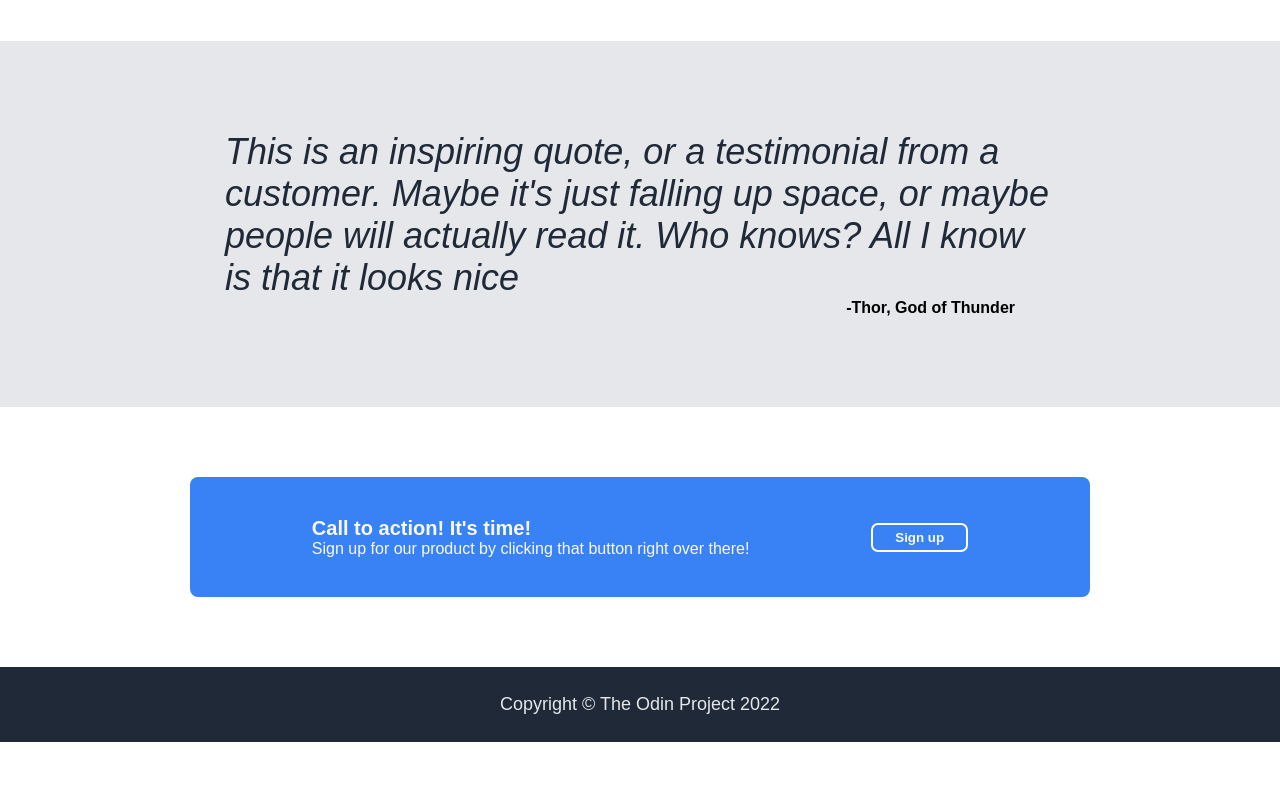
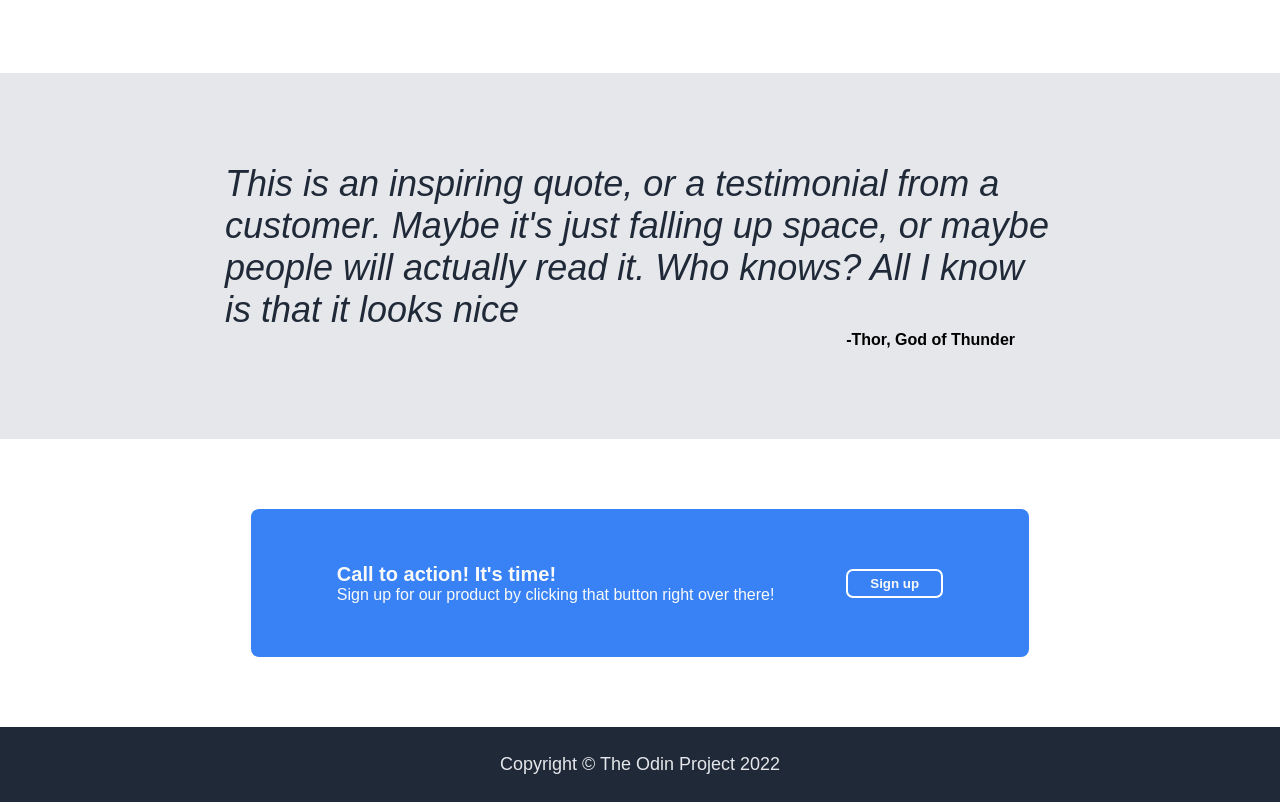
Before and after one commit to alex-dishen/landing-page, a plain HTML site: page index.html in a window 1280 px wide. Shown: the part 760-1562 px from the top of the page. Before the commit the page ends 1502 px from the top, so only its background shows below. Drawn offline with Linux system fonts and the light colour scheme.

Commit message:
Fix issues with responsiveness
Added flex-wrap: wrap to files to be able to move the page and not loose
site of the text.

```diff
--- a/style.css
+++ b/style.css
@@ -9,7 +9,6 @@ body {
     font-size: 18px;
     display: flex;
     justify-content: center;
-    height: 420px;
 }
 
 .container {
@@ -26,6 +25,7 @@ body {
     font-size: 24px;
     font-weight: bolder;
     color: #f9faf8;
+    flex-shrink: 0;
 }
 
 ul {
@@ -47,11 +47,11 @@ a {
 .greetings {
     display: flex;
     justify-content: space-between;
+    flex-wrap: wrap;
     margin: 80px 0px;
 }
 
 .intro {
-    margin-right: 80px;
     width: 380px;
 }
 
@@ -72,36 +72,18 @@ button {
     font-weight: bold;
     border-radius: 7px;
     padding: 5px 22px;
+    flex-shrink: 0;
 }
 
 .intro button {
     margin-top: 12px;
-}
-
-.action button {
-    background-color: #3882f6;
-    color: #f9faf8;
-    border-style: none;
-    border: 2px solid white;
-    font-weight: bold;
-    border-radius: 7px;
-    padding: 5px 22px;
+    margin-bottom: 30px;
 }
 
 .holder {
     background-color: grey;
     width: 470px;
     height: 210px;
-    display: flex;
-    justify-content: center;
-    align-items: center;
-}
-
-.footer {
-    height: 75px;
-    background-color: #1f2937;
-    color: #e5e7eb;
-    font-size: 18px;
     display: flex;
     justify-content: center;
     align-items: center;
@@ -147,6 +129,7 @@ button {
 .quote-container {
     width: 830px;
     margin: 90px 0px;
+    padding: 0px 14px;
 }
 
 .quote-container .text {
@@ -171,11 +154,12 @@ button {
     align-items: center;
     justify-content: space-evenly;
     height: 120px;
-    width: 900px;
+    width: 750px;
     background-color: #3882f6;
     color: #f9faf8;
     border-radius: 8px;
     margin: 70px;
+    padding: 14px;
 }
 
 .action button {
@@ -186,3 +170,13 @@ button {
     font-size: 20px;
     font-weight: bold;
 }
+
+.footer {
+    height: 75px;
+    background-color: #1f2937;
+    color: #e5e7eb;
+    font-size: 18px;
+    display: flex;
+    justify-content: center;
+    align-items: center;
+}
```
Also changed, not shown: index.html (+12 -0 lines).
